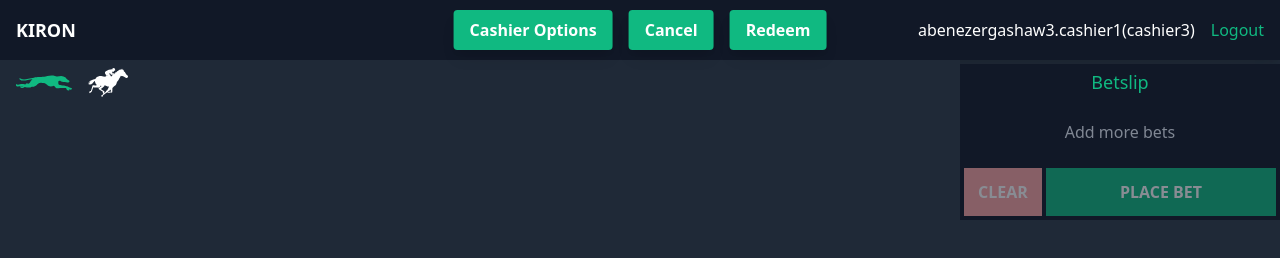
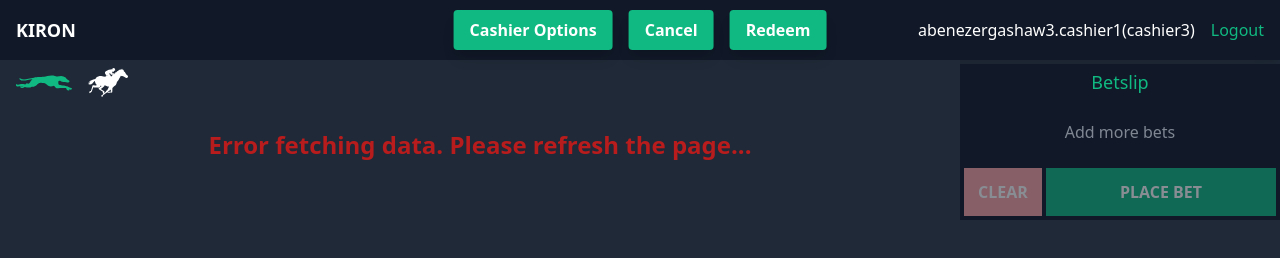
Before and after one commit to Abenezergashaw/dev-online-test, a website: page public/index.html in a window 1280 px wide. Drawn offline with nearby package versions, Linux system fonts and the light colour scheme; no server answers.

Commit message:
added error message

```diff
--- a/public/index.html
+++ b/public/index.html
@@ -1617,6 +1617,7 @@
         // console.log(data)
         async function fetchData() {
             document.getElementById('spinner').classList.remove('hidden')
+            const dogContainer = document.querySelector('.dog-container')
             try {
                 const response = await fetch('/data');
                 data = await response.json();
@@ -1626,7 +1627,11 @@
                 return data;
             } catch (error) {
                 document.getElementById('spinner').classList.add('hidden')
-
+                dogContainer.className = 'flex items-center justify-center'
+                const errorDiv = document.createElement('div')
+                errorDiv.className = 'text-red-700 text-2xl text-center font-bold'
+                errorDiv.textContent = 'Error fetching data. Please refresh the page...'
+                dogContainer.appendChild(errorDiv)
                 console.error('Error fetching data:', error);
             }
         }
```
